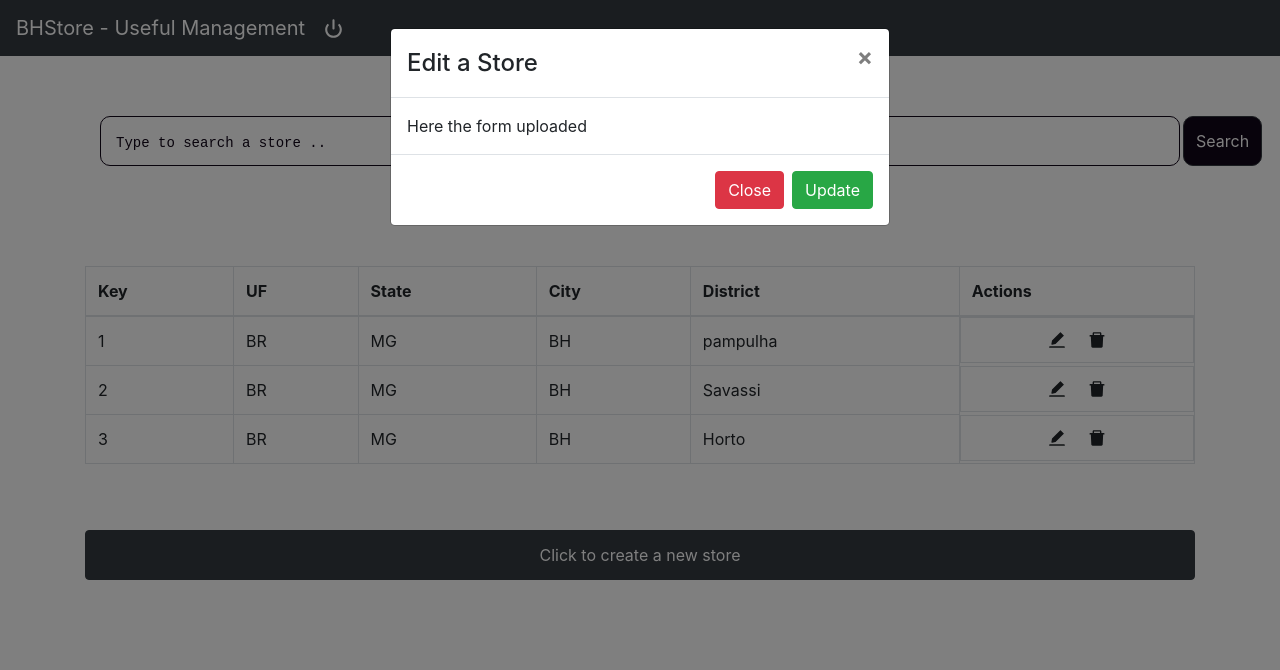
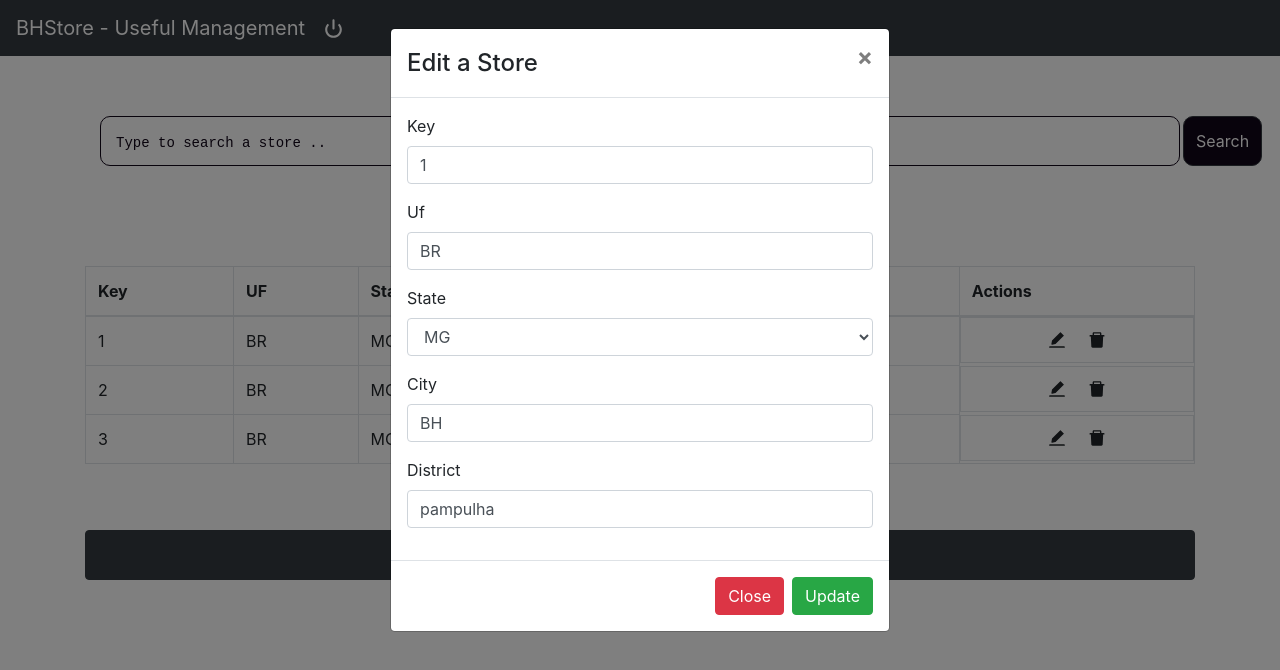
Before and after one commit to paulorodriguesdevcode/bhstore-app, a React (Create React App) app: page /home in a window 1280 px wide. Both pictures are taken after a click on the icon 1056 px from the left and 340 px from the top of the page. Shown: the top 670 px of the page. Built offline with nearby package versions, Linux system fonts and the light colour scheme.

Commit message:
feat: structure and logic of modal create/update completed!

```diff
--- /dev/null
+++ b/src/components/FormStore/index.tsx
@@ -0,0 +1,83 @@
+import React from 'react'
+import { Form } from 'react-bootstrap'
+import './styles.scss'
+
+interface FormStoreProps {
+  type: 'new' | 'edit'
+}
+
+interface StoreProps {
+  key: string
+  uf: string
+  state: string
+  city: string
+  district: string
+}
+
+const store = {
+  key: '1',
+  uf: 'BR',
+  state: 'MG',
+  city: 'BH',
+  district: 'pampulha',
+}
+
+const FormStore: React.FC<FormStoreProps> = ({ type }) => {
+  const objectOfStore: StoreProps | undefined =
+    type === 'new' ? undefined : store
+
+  return (
+    <Form>
+      <Form.Group controlId='form-key'>
+        <Form.Label>Key</Form.Label>
+        <Form.Control type='text' defaultValue={objectOfStore?.key} />
+      </Form.Group>
+      <Form.Group controlId='form-uf'>
+        <Form.Label>Uf</Form.Label>
+        <Form.Control type='text' defaultValue={objectOfStore?.uf} />
+      </Form.Group>
+      <Form.Group controlId='form-state'>
+        <Form.Label>State</Form.Label>
+        <Form.Control as='select' defaultValue={objectOfStore?.state}>
+          <option>AC</option>
+          <option>AL</option>
+          <option>AP</option>
+          <option>AM</option>
+          <option>BA</option>
+          <option>CE</option>
+          <option>DF</option>
+          <option>ES</option>
+          <option>GO</option>
+          <option>MA</option>
+          <option>MT</option>
+          <option>MS</option>
+          <option>MG</option>
+          <option>PA</option>
+          <option>PB</option>
+          <option>PR</option>
+          <option>PE</option>
+          <option>PI</option>
+          <option>RJ</option>
+          <option>RN</option>
+          <option>RS</option>
+          <option>RO</option>
+          <option>RR</option>
+          <option>SC</option>
+          <option>SP</option>
+          <option>SE</option>
+          <option>TO</option>
+        </Form.Control>
+      </Form.Group>
+      <Form.Group controlId='form-city'>
+        <Form.Label>City</Form.Label>
+        <Form.Control type='text' defaultValue={objectOfStore?.city} />
+      </Form.Group>
+      <Form.Group controlId='form-district'>
+        <Form.Label>District</Form.Label>
+        <Form.Control type='text' defaultValue={objectOfStore?.district} />
+      </Form.Group>
+    </Form>
+  )
+}
+
+export default FormStore
--- /dev/null
+++ b/src/components/FormStore/styles.scss
@@ -0,0 +1,16 @@
+@import '../../../src/global.scss';
+
+.input-search-store{
+        color: $color-dark;
+        height: pxtorem(50px);
+        border: pxtorem(1px) solid $color-dark;
+        border-radius:pxtorem(10px);
+        margin-top: pxtorem(30px);
+
+        &::placeholder {
+          color: $color-dark;
+          font-family: $font-secondary;
+          font-size: pxtorem(14px);
+        }
+
+}
--- a/src/components/MainHome/index.tsx
+++ b/src/components/MainHome/index.tsx
@@ -2,7 +2,9 @@ import React, { useState } from 'react'
 import { Button, Modal, Table } from 'react-bootstrap'
 import { AiFillDelete, AiFillEdit } from 'react-icons/ai'
 
+import FormStore from '../FormStore'
 import InputSearchStore from '../InputSearchStore'
+
 import './styles.scss'
 
 const stores = [
@@ -51,6 +53,7 @@ const MainHome: React.FC = () => {
   const handleCloseModalEditStore = () => setShowModalEditStore(false)
   const handleShowModalEditStore = (id: string) => {
     // vai carregar o form com o id
+    console.log(id)
     setShowModalEditStore(true)
   }
   const handleConfirmUpdate = () => {
@@ -129,7 +132,9 @@ const MainHome: React.FC = () => {
         <Modal.Header closeButton>
           <Modal.Title>Create a new Store</Modal.Title>
         </Modal.Header>
-        <Modal.Body>Here the form</Modal.Body>
+        <Modal.Body>
+          <FormStore type='new' />{' '}
+        </Modal.Body>
         <Modal.Footer>
           <Button variant='danger' onClick={handleCloseModalNewStore}>
             Close
@@ -149,7 +154,10 @@ const MainHome: React.FC = () => {
         <Modal.Header closeButton>
           <Modal.Title>Edit a Store</Modal.Title>
         </Modal.Header>
-        <Modal.Body>Here the form uploaded</Modal.Body>
+        <Modal.Body>
+          <FormStore type='edit' />
+        </Modal.Body>
+
         <Modal.Footer>
           <Button variant='danger' onClick={handleCloseModalEditStore}>
             Close
```
